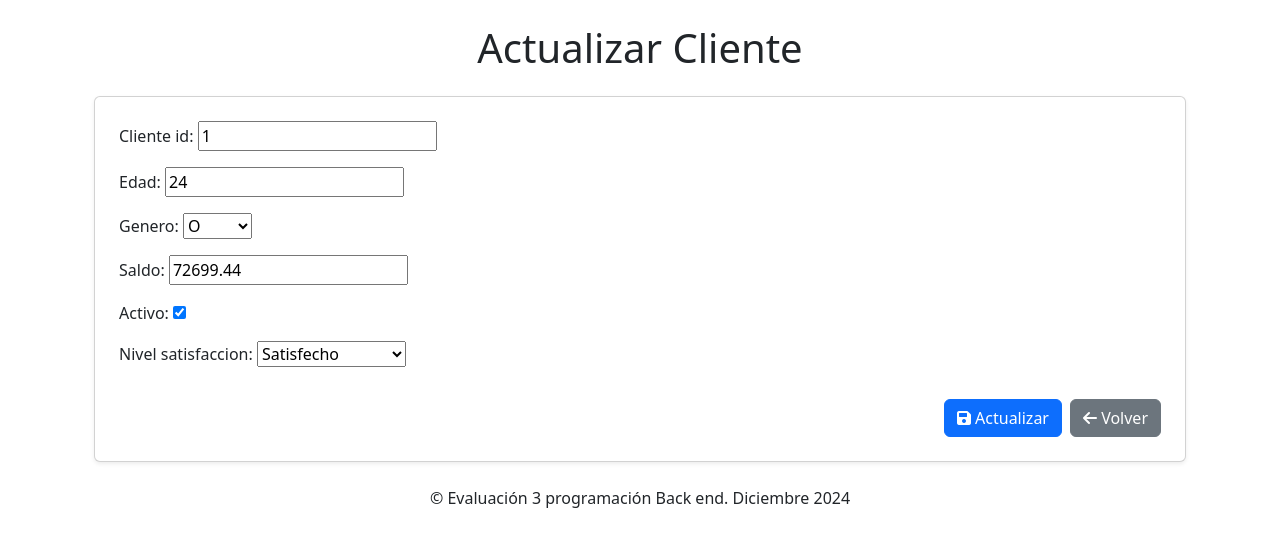
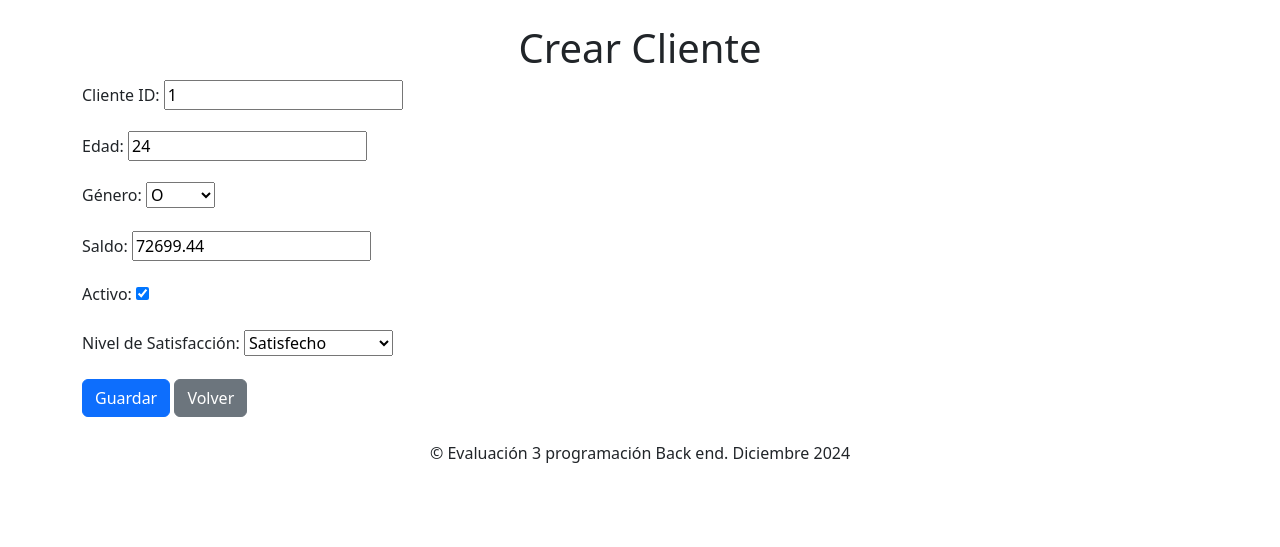
Before and after one commit to ancamilla/django-clientes-banco, a Django app: page /actualizar/1/ in a window 1280 px wide. Shown: the part 56-603 px from the top of the page. Run offline with Django 5.2, Linux system fonts and the light colour scheme; data comes from the database, SQL or seed files in the repository.

Commit message:
Update actualizar_cliente.html

```diff
--- a/api/templates/actualizar_cliente.html
+++ b/api/templates/actualizar_cliente.html
@@ -1,23 +1,36 @@
 {% extends 'base.html' %}
 
-{% block title %}Actualizar Cliente{% endblock %}
+{% block title %}Crear Cliente{% endblock %}
 
 {% block content %}
-<div class="container">
-    <h1 class="text-center">Actualizar Cliente</h1>
-    <form method="post" class="mt-4">
-        {% csrf_token %}
-        <div class="card p-4 shadow-sm">
-            {{ form.as_p }}
-            <div class="d-flex justify-content-end mt-3">
-                <button type="submit" class="btn btn-primary me-2">
-                    <i class="fas fa-save"></i> Actualizar
-                </button>
-                <a href="{% url 'listar_clientes' %}" class="btn btn-secondary">
-                    <i class="fas fa-arrow-left"></i> Volver
-                </a>
-            </div>
-        </div>
-    </form>
-</div>
+<h1 class="text-center">Crear Cliente</h1>
+<form method="post" class="form">
+    {% csrf_token %}
+    <div class="mb-3">
+        <label for="id_cliente_id" class="form-label">Cliente ID:</label>
+        {{ form.cliente_id }}
+    </div>
+    <div class="mb-3">
+        <label for="id_edad" class="form-label">Edad:</label>
+        {{ form.edad }}
+    </div>
+    <div class="mb-3">
+        <label for="id_genero" class="form-label">Género:</label>
+        {{ form.genero }}
+    </div>
+    <div class="mb-3">
+        <label for="id_saldo" class="form-label">Saldo:</label>
+        {{ form.saldo }}
+    </div>
+    <div class="mb-3">
+        <label for="id_activo" class="form-label">Activo:</label>
+        {{ form.activo }}
+    </div>
+    <div class="mb-3">
+        <label for="id_nivel_satisfaccion" class="form-label">Nivel de Satisfacción:</label>
+        {{ form.nivel_satisfaccion }}
+    </div>
+    <button type="submit" class="btn btn-primary">Guardar</button>
+    <a href="/" class="btn btn-secondary">Volver</a>
+</form>
 {% endblock %}
```
